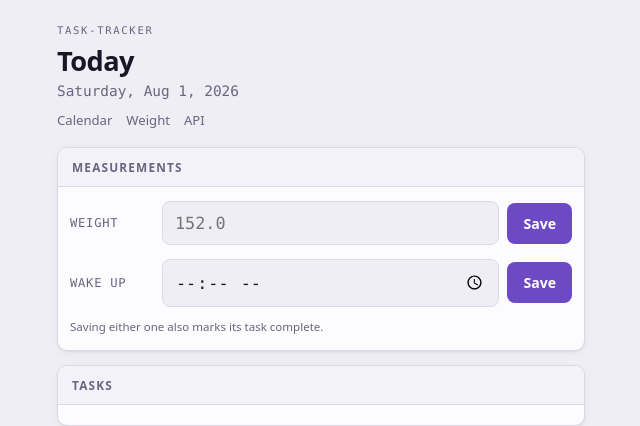
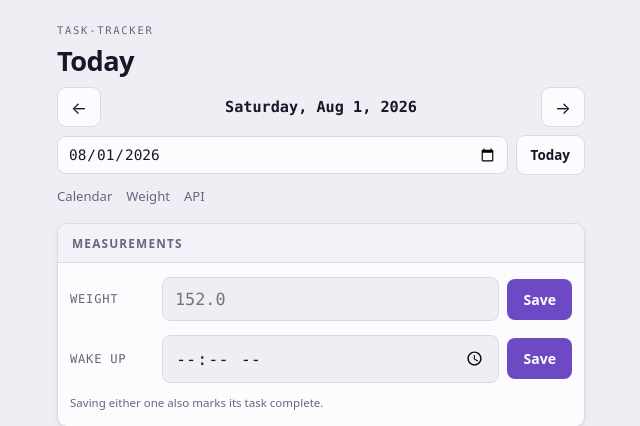
Before and after one commit to alexrao2000/stellar, a FastAPI app: page /today in a window 1280 px wide. Shown: the top 426 px of the page, without its empty margins (319-959 px from the left). Run offline with FastAPI, Linux system fonts and the light colour scheme.

Commit message:
feat(today): navigate between days in the UI
The check-in page could only ever show today. Reaching any other day meant
hand-editing ?day= in the URL, which is exactly the friction the UI exists to
remove -- so in practice there was no way to correct yesterday, or fill a day
that was missed, without dropping to a terminal.

Adds a prev/next stepper, a date picker, a "Today" button, and left/right arrow
keys (ignored while typing in a field).

Navigation reloads rather than swapping data in place: whether a day may be
written is decided server-side against WRITE_FLOOR, so that flag has to travel
with the page. A client-side swap would let a read-only day render as editable.

Co-Authored-By: Claude Opus 5 <noreply@anthropic.com>

```diff
--- a/scripts/templates/today.html
+++ b/scripts/templates/today.html
@@ -54,7 +54,22 @@ header { margin-bottom: 18px; }
   letter-spacing: .16em; text-transform: uppercase; color: var(--ink-muted); margin: 0 0 6px;
 }
 h1 { font-size: 1.7rem; font-weight: 700; letter-spacing: -.02em; margin: 0; }
-.date { color: var(--ink-muted); font-size: .9rem; margin-top: 4px; }
+.daynav { display: flex; align-items: center; gap: 10px; margin-top: 8px; }
+.daynav2 { display: flex; align-items: center; gap: 8px; margin-top: 8px; }
+.date { color: var(--ink); font-size: .95rem; font-weight: 600; flex: 1; text-align: center; }
+.step {
+  border: 1px solid var(--rule); background: var(--surface); color: var(--ink);
+  min-width: 44px; height: 40px; border-radius: 9px; cursor: pointer;
+  font: inherit; font-size: 1.05rem; flex: 0 0 auto;
+}
+.step.wide { min-width: 0; padding: 0 14px; font-size: .84rem; font-weight: 600; }
+.step:hover { background: var(--surface-2); }
+.daynav2 input[type="date"] {
+  flex: 1; min-width: 0; font: inherit; font-size: .9rem; padding: 9px 10px;
+  border-radius: 9px; border: 1px solid var(--rule);
+  background: var(--surface); color: var(--ink);
+  font-family: ui-monospace, Menlo, monospace;
+}
 nav { margin-top: 12px; display: flex; gap: 14px; font-size: .82rem; }
 nav a { color: var(--ink-muted); text-decoration: none; }
 nav a:hover { color: var(--ink); text-decoration: underline; }
@@ -131,7 +146,15 @@ input:focus-visible, button:focus-visible { outline: 2px solid var(--todo-bg); o
   <header>
     <p class="eyebrow">task-tracker</p>
     <h1>Today</h1>
-    <div class="date mono" id="date"></div>
+    <div class="daynav">
+      <button class="step" id="prev-day" type="button" aria-label="Previous day">&larr;</button>
+      <div class="date mono" id="date"></div>
+      <button class="step" id="next-day" type="button" aria-label="Next day">&rarr;</button>
+    </div>
+    <div class="daynav2">
+      <input type="date" id="pick" aria-label="Jump to a date">
+      <button class="step wide" id="go-today" type="button">Today</button>
+    </div>
     <nav>
       <a href="/">Calendar</a>
       <a href="/weight">Weight</a>
@@ -176,6 +199,31 @@ input:focus-visible, button:focus-visible { outline: 2px solid var(--todo-bg); o
   var d = new Date(Date.UTC(p[0], p[1] - 1, p[2]));
   document.getElementById('date').textContent =
     WD[d.getUTCDay()] + ', ' + MO[p[1] - 1] + ' ' + p[2] + ', ' + p[0];
+  document.getElementById('pick').value = DAY;
+
+  /* Navigating reloads the page rather than swapping data in place: whether a
+     day is writable is decided server-side, so the flag has to come with it. */
+  function goto(day) { location.href = '/today?day=' + day; }
+  function shift(n) {
+    var t = Date.UTC(p[0], p[1] - 1, p[2]) + n * 86400000;
+    var x = new Date(t);
+    goto(x.getUTCFullYear() + '-' +
+         String(x.getUTCMonth() + 1).padStart(2, '0') + '-' +
+         String(x.getUTCDate()).padStart(2, '0'));
+  }
+  document.getElementById('prev-day').addEventListener('click', function () { shift(-1); });
+  document.getElementById('next-day').addEventListener('click', function () { shift(1); });
+  document.getElementById('pick').addEventListener('change', function (e) {
+    if (e.target.value) goto(e.target.value);
+  });
+  document.getElementById('go-today').addEventListener('click', function () {
+    location.href = '/today';
+  });
+  document.addEventListener('keydown', function (e) {
+    if (e.target.tagName === 'INPUT') return;
+    if (e.key === 'ArrowLeft') shift(-1);
+    if (e.key === 'ArrowRight') shift(1);
+  });
 
   function esc(s) {
     return String(s).replace(/[&<>"']/g, function (c) {
```
